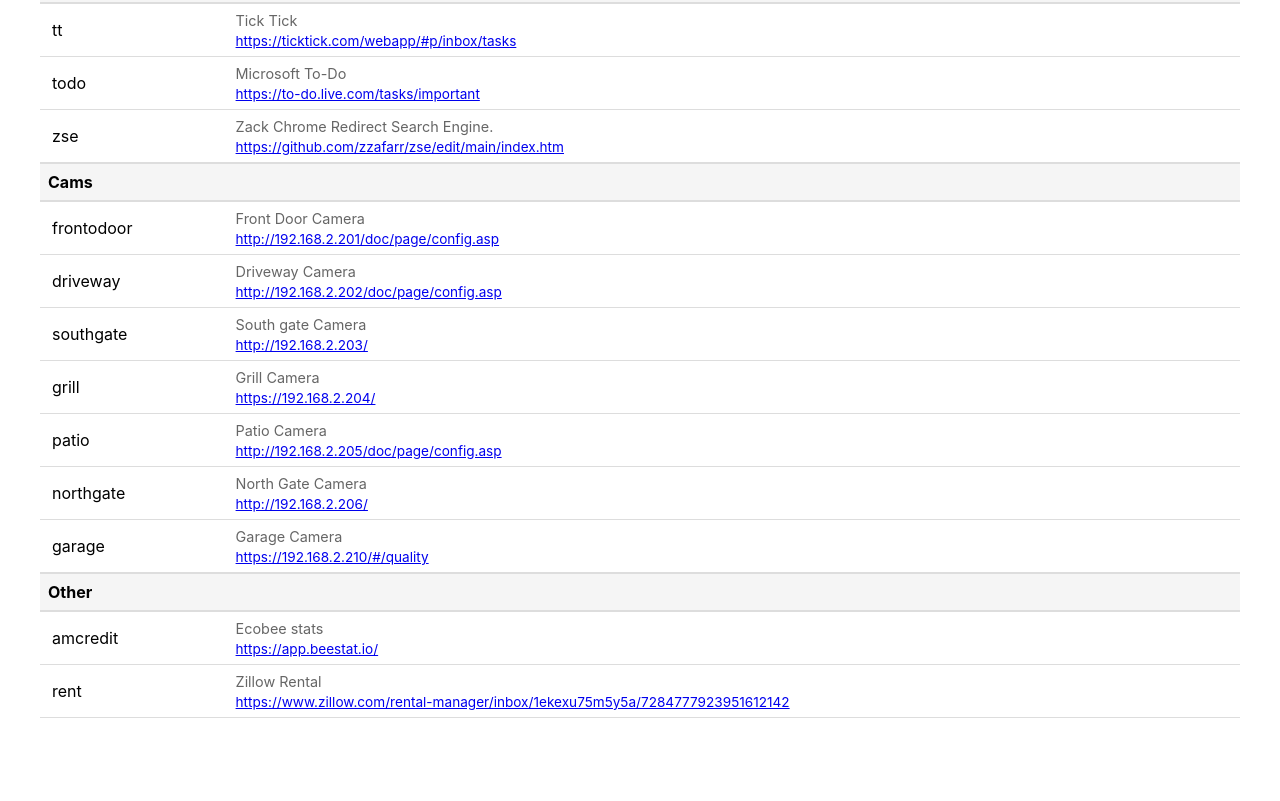
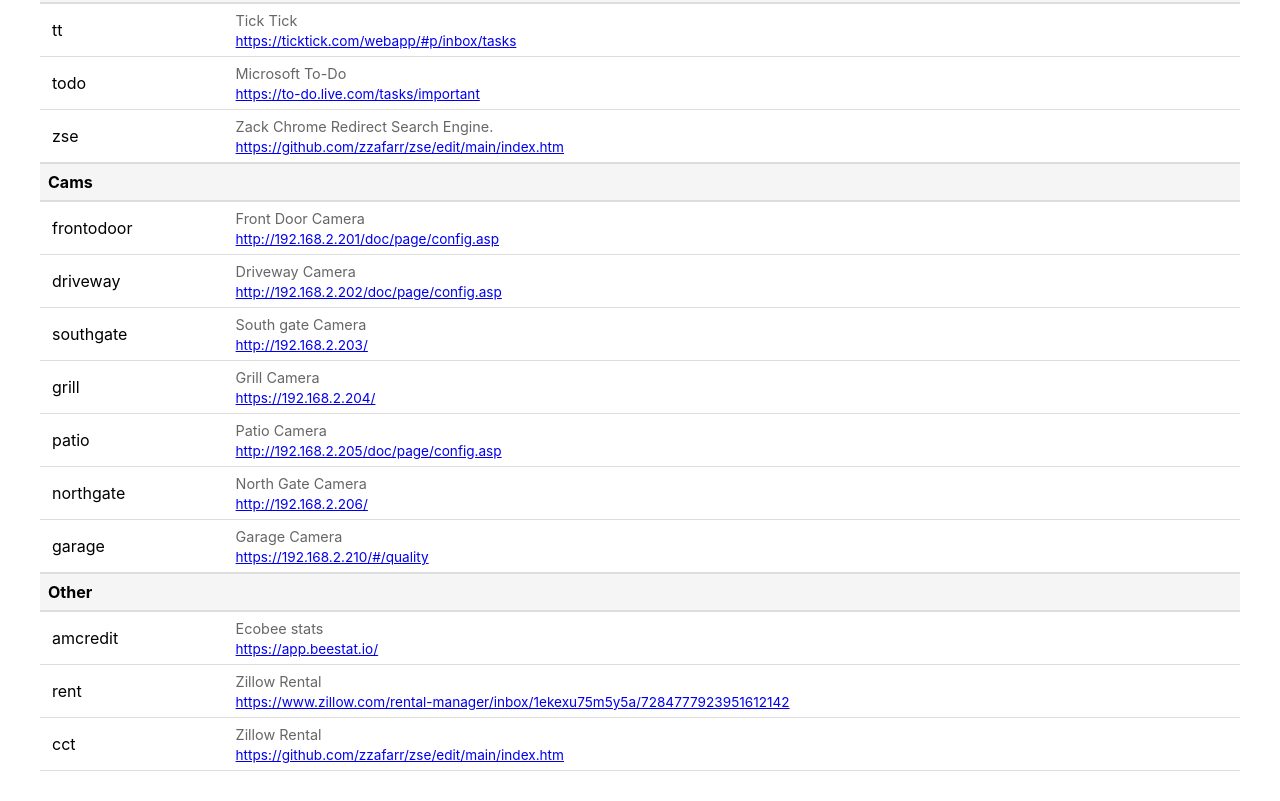
Before and after one commit to zzafarr/zse, a plain HTML site: page index.htm in a window 1280 px wide. Shown: the part 977-1778 px from the top of the page. Before the commit the page ends 1743 px from the top, so only its background shows below. Drawn offline with Linux system fonts and the light colour scheme.

Commit message:
Update index.htm

```diff
--- a/index.htm
+++ b/index.htm
@@ -182,7 +182,13 @@
 		"rent": {
 			url: "https://www.zillow.com/rental-manager/inbox/1ekexu75m5y5a/7284777923951612142",
 			description: "Zillow Rental"
+		},
+		"cct": {
+
+			url: "https://github.com/zzafarr/zse/edit/main/index.htm",
+			description: "Zillow Rental"
 		}
+
 
 
 
```
